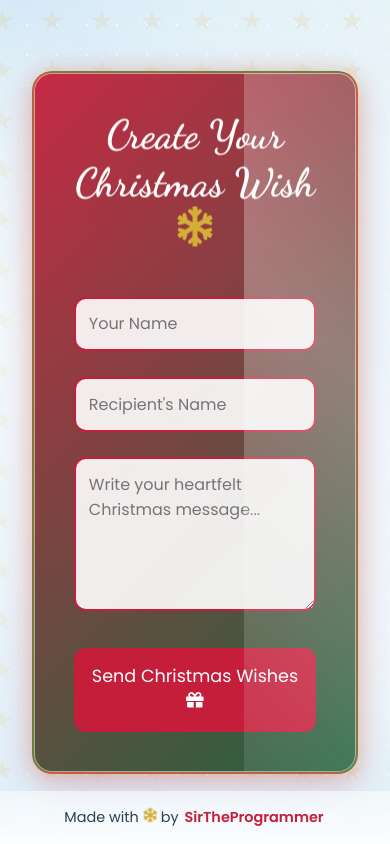
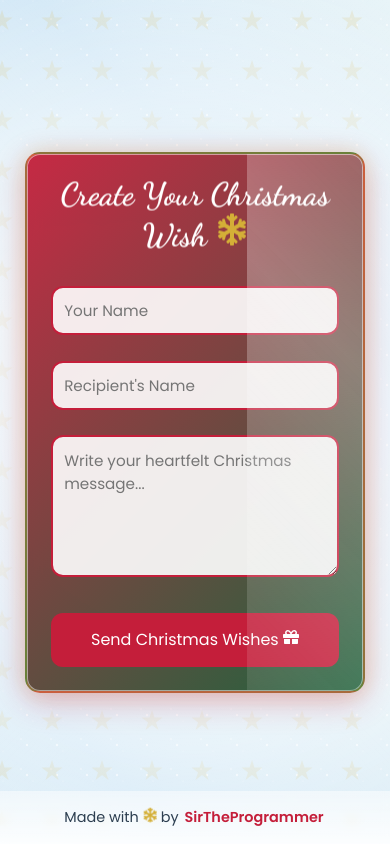
Before and after one commit to sBRK255/valswishes, a Next.js app: page / in a window 390 px wide. Shown: the top 844 px of the page. Built offline with nearby package versions, Linux system fonts and the light colour scheme.

Commit message:
fix the box width

```diff
--- a/styles/globals.css
+++ b/styles/globals.css
@@ -88,7 +88,7 @@ body::before {
 
 .form-container {
   background: linear-gradient(135deg, rgba(196, 30, 58, 0.95) 0%, rgba(22, 91, 51, 0.95) 100%);
-  padding: 2.5rem;
+  padding: 2rem;
   border-radius: 20px;
   box-shadow:
     0 8px 32px rgba(196, 30, 58, 0.3),
@@ -526,6 +526,42 @@ body::before {
 
 /* Fix mobile responsiveness */
 @media (max-width: 640px) {
+  .container {
+    padding: 1rem;
+  }
+
+  .form-container {
+    padding: 1.5rem;
+    max-width: 95%;
+    margin: 0 auto;
+    border-radius: 15px;
+  }
+
+  .heading {
+    font-size: 2rem;
+    margin-bottom: 1rem;
+  }
+
+  .message-text {
+    font-size: 1rem;
+    line-height: 1.5;
+  }
+
+  .signature {
+    font-size: 1.2rem;
+    margin-top: 1.5rem;
+  }
+
+  .input-field {
+    padding: 0.7rem;
+    font-size: 0.95rem;
+  }
+
+  .submit-button {
+    padding: 0.9rem;
+    font-size: 1rem;
+  }
+
   .share-buttons-grid {
     grid-template-columns: repeat(2, 1fr);
   }
@@ -544,6 +580,20 @@ body::before {
 
   .download-buttons {
     flex-direction: column;
+  }
+
+  .actions-container {
+    max-width: 95%;
+    padding: 0 0.5rem;
+  }
+
+  .share-section {
+    padding: 1rem;
+  }
+
+  .create-button {
+    padding: 0.9rem 1.5rem;
+    font-size: 1rem;
   }
 }
 
```
